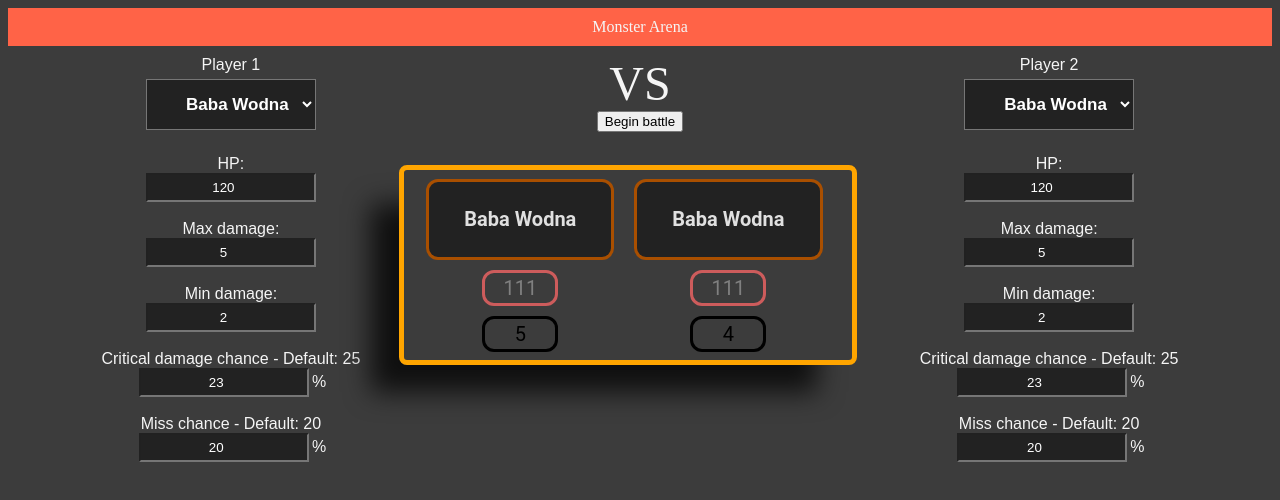
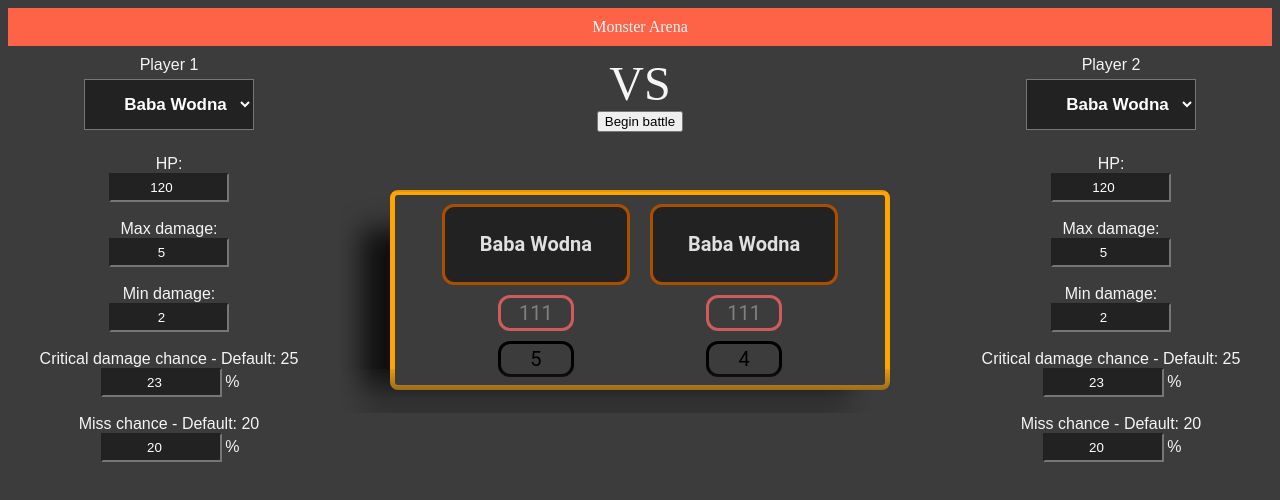
Before and after one commit to gjanoszek/Monster-Arena, a website: page index.html in a window 1280 px wide. Both pictures are taken after a click on the button "Begin battle". Drawn offline with Linux system fonts and the light colour scheme.

Commit message:
scroll round + better css + more monsters

```diff
--- a/MonsterBattle.js
+++ b/MonsterBattle.js
@@ -99,6 +99,7 @@ class Game {
                 const game = new Game();
             }
         }
+        this.scroll();
         console.log(this.gracz1, this.gracz2);
     }
 
@@ -126,6 +127,10 @@ class Game {
         d.getElementById('criticChance' + player).value = critChance;
         d.getElementById('missChance' + player).value = missChance;
     }
+
+    scroll() {
+        document.getElementById('shared_battle_log').scrollTop = 9999999;
+    }
 }
 
 window.addEventListener('DOMContentLoaded', (e) => {
--- a/css.css
+++ b/css.css
@@ -54,7 +54,6 @@ input, select, textarea {
     -webkit-order: 2;
     flex: 2;
     -webkit-flex: 2;
-
 }
 
 .gracz .row {
@@ -110,10 +109,12 @@ input, select, textarea {
 }
 
 #shared_battle_log {
-    position: relative;
     padding: 0px;
-    padding-top: 25px;
+    padding-top: 50px;
     color: black;
+    display: flex;
+    flex-direction: column;
+    align-items: center;
 }
 
 #shared_battle_log .badge {
@@ -147,8 +148,6 @@ input, select, textarea {
 #shared_battle_log .round {
     position: relative;
     bottom: 8px;
-    padding-right: 17px;
-    padding-left: 10px;
     font-size: 20px;
 }
 
@@ -236,8 +235,8 @@ input, select, textarea {
     margin-bottom: 15px;
     width: 130%;
     height: 200px;
-    position: absolute;
-    right: 65px;
+    max-width: 500px;
+
 }
 .round:hover {
     border: 5px gray solid;
@@ -338,3 +337,39 @@ input {
     padding-top: 25px;
     margin: -10px;
 }
+.list-group {
+    overflow-y: scroll;
+    max-height: 600px;
+
+}
+.ulWrapper {
+    width: 600px;
+    overflow-x: hidden;
+    position: relative;
+}
+
+.ulWrapper::before {
+    content: '';
+    top: 0;
+    left: 0;
+    width: 100%;
+    height: 60px;
+    background: rgb(0,0,0);
+    background: linear-gradient(0deg, rgba(60,60,60,0.1) 0%, rgba(60,60,60,1) 50%);
+    z-index: 9999;
+    position: absolute;
+}
+.ulWrapper::after {
+    content: '';
+    bottom: 0;
+    left: 0;
+    width: 100%;
+    height: 60px;
+    background: rgb(0,0,0);
+    background: linear-gradient(180deg, rgba(60,60,60,0.1) 0%, rgba(60,60,60,0.7) 50%);
+    z-index: 9999;
+    position: absolute;
+
+.btn-success {
+    margin-bottom: 20px;
+}
--- a/index.html
+++ b/index.html
@@ -14,13 +14,13 @@
     <header class="header">Monster Arena</header>
     <article class="main">
 
-        <div class="vs">VS</div>
+    <div class="vs">VS</div>
 
-        <button type="button" class="btn btn-success" id="beginBattle">Begin battle</button>
+    <button type="button" class="btn btn-success" id="beginBattle">Begin battle</button>
 
-        <ul id="shared_battle_log" class="list-group">
-        </ul>
-
+    <div class="ulWrapper">
+        <ul id="shared_battle_log" class="list-group"></ul>
+    </div>
 
     </article>
     <aside class="aside aside-1">
```
